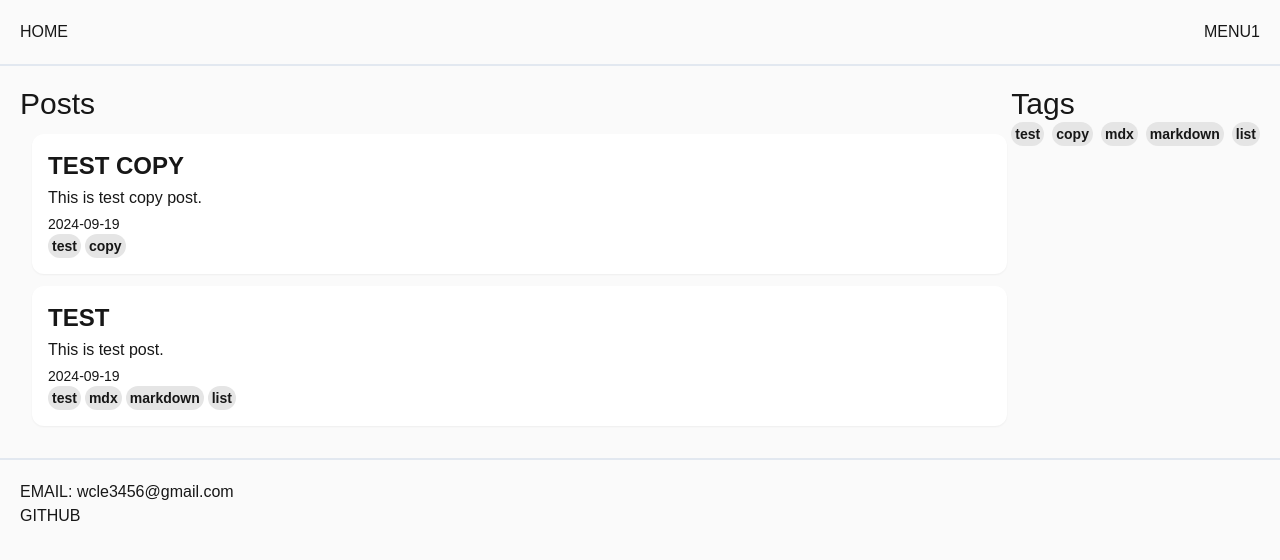
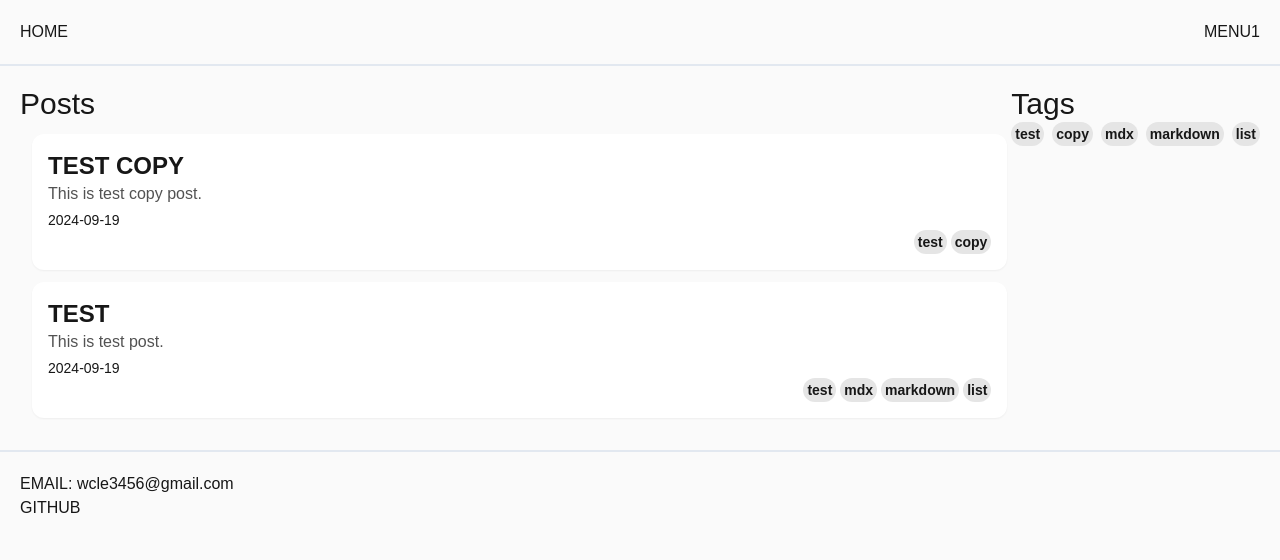
Before and after one commit to rdg1029/rdg1029.github.io, a Next.js app: page / in a window 1280 px wide. Shown: the top 560 px of the page. Built offline with nearby package versions, Linux system fonts and the light colour scheme.

Commit message:
Update post-item.tsx : Edit tailwind class

```diff
--- a/src/components/post-item.tsx
+++ b/src/components/post-item.tsx
@@ -12,9 +12,9 @@ export default ({data, onClick}: Props) => {
             onClick={onClick}
         >
             <p className='text-2xl font-semibold'>{data.title}</p>
-            <p className='my-1'>{data.description}</p>
+            <p className='text-neutral-600 mb-1'>{data.description}</p>
             <p className='text-sm font-thin'>{data.date}</p>
-            <div className='flex flex-row gap-x-1'>{data.tag.map((tagName, idx) => <p className='rounded-xl bg-neutral-200 text-sm font-semibold py-0.5 px-1' key={idx}>{tagName}</p>)}</div>
+            <div className='flex flex-row justify-end gap-x-1 w-full'>{data.tag.map((tagName, idx) => <p className='rounded-xl bg-neutral-200 text-sm font-semibold py-0.5 px-1' key={idx}>{tagName}</p>)}</div>
         </button>
     )
 }
```
